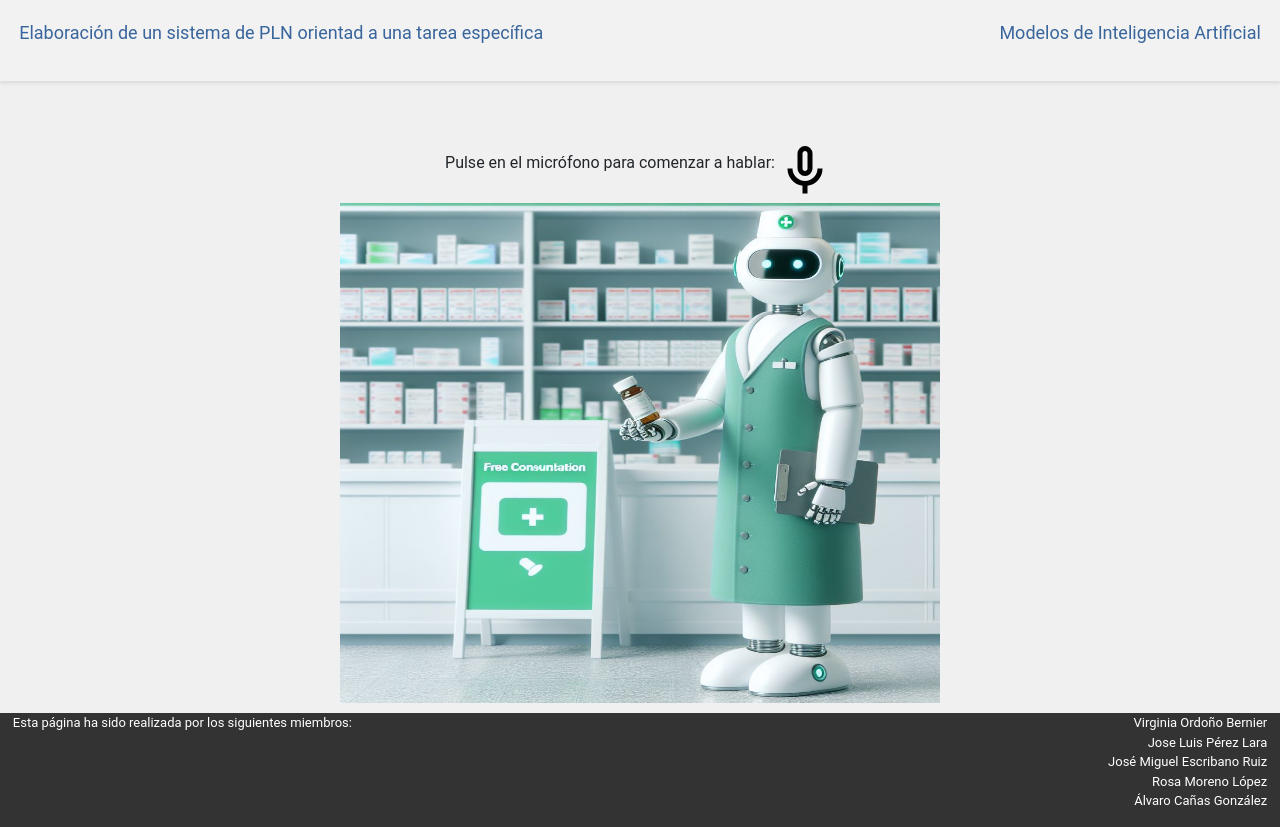
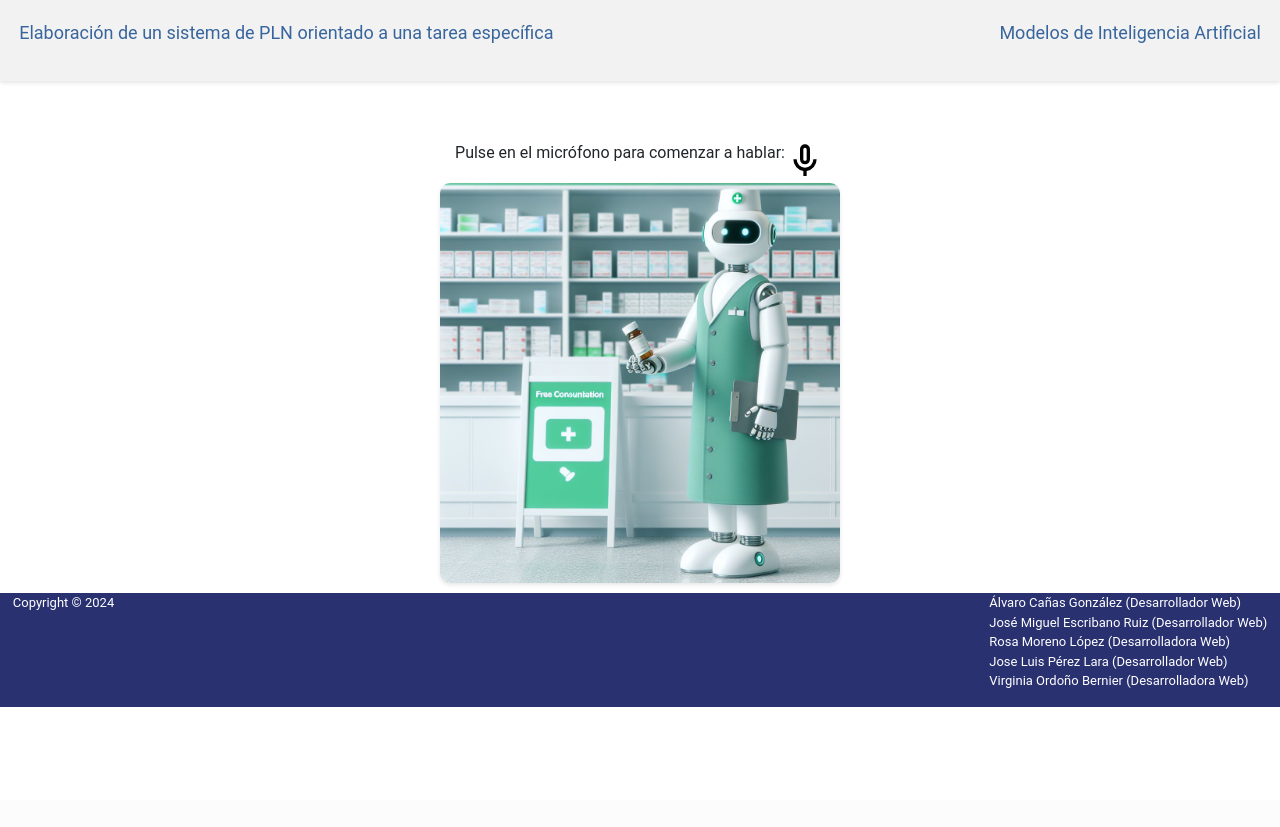
Before and after one commit to viorbe20/medical-leaflet-api-nlp, a Flask app: page / in a window 1280 px wide. After the commit the page ends 707 px from the top, so only its background shows below. Run offline with Flask 3, Linux system fonts and the light colour scheme; parts of the project's set-up code (start-up, migrations or seed data) failed here and were passed over; some libraries are stand-ins or nearby versions.

Commit message:
change home design

```diff
--- a/main.py
+++ b/main.py
@@ -20,7 +20,6 @@ def home():
 
 @app.route('/information', methods=['GET'])
 def information():
-    # Iniciar el diálogo. sin no habla da errro. controlar eso
     text_to_speech("Por favor, indique el nombre del medicamento del cual desea obtener información.")
     try:
         user_input = speech_to_text()
@@ -28,7 +27,10 @@ def information():
         return render_template('notFound.html', data={"msg": "No se ha detectado ninguna entrada de voz, recarga la página y vuelve a intentarlo."})
 
     if user_input:
+
         processed_data = process_text(user_input)
+
+
         print("Texto limpio:", processed_data["cleaned_text"])
         print("Verbos de acción:", processed_data["action_verbs"])
         print("Valores numéricos:", processed_data["numeric_values"])
@@ -37,7 +39,7 @@ def information():
         print("No se ha detectado ninguna entrada de voz.")
 
     if not processed_data["noun_phrases"]:
-        return render_template('notFound.html', data={"msg": "No se ha detectado el nombre de un medicamento."})
+        return render_template('notFound.html')
 
     data = get_medicine_info(processed_data["noun_phrases"][0])
     # print(data["fotos"][0]["url"])
--- a/static/style.css
+++ b/static/style.css
@@ -3,7 +3,7 @@ body{
     margin: 0;
     padding: 0;
     box-sizing: border-box;
-    background-color: #F0F0F0;
+    background-color: white;
 }
 
 h1{
@@ -17,7 +17,6 @@ header {
     box-shadow: 0px 2px 4px rgba(0, 0, 0, 0.1); /* Ajusta los valores según tus preferencias */
     height: 80%;
 }
-
 
 .contentHeader{
     color: #38659C;
@@ -34,9 +33,10 @@ header {
 }
 
 #img_home{
-    width: 40%;
     box-shadow: 0px 2px 4px rgba(0, 0, 0, 0.1);
     border-radius: 10px;
+    width: 400px;
+    height: 400px;
 }
 
 #mic_box{
@@ -71,17 +71,10 @@ header {
     font-style: italic;
 }
 
-.right{
-    margin-left: auto;
-}
-.left{
-    margin-right: auto;
-}
 .aboutUs{
     display: flex;
     justify-content: space-between;
     flex-shrink: 0;
-    background-color: #333;
     color: white;
     font-size: 13px;
     padding: 10px 1;
@@ -91,10 +84,5 @@ header {
 }
 
 footer {
-background-color: #3F434B;
+background-color: #293171;
 }
-
-.contentFooter{
-    background-color: inherit;
-    text-align: end;
-}
--- a/templates/base.html
+++ b/templates/base.html
@@ -10,7 +10,7 @@
     {% block header %}
     <header>
         <div class="contentHeader">
-            <p>Elaboración de un sistema de PLN orientad a una tarea específica</p>
+            <p>Elaboración de un sistema de PLN orientado a una tarea específica</p>
             <p>Modelos de Inteligencia Artificial</p>
         </div>
     </header>
@@ -20,13 +20,20 @@
     <footer>
         <div class="aboutUs">
             <div class="titleFooter">
-                <p>Esta página ha sido realizada por los siguientes miembros:</p>
+                <p>Copyright © 2024</p>
             </div>
             <div class="contentFooter">
-                <p>Virginia Ordoño Bernier<br>Jose Luis Pérez Lara<br>José Miguel Escribano Ruiz<br>Rosa Moreno López<br>Álvaro Cañas González</p>
+                <p>
+                    Álvaro Cañas González (Desarrollador Web)<br>
+                    José Miguel Escribano Ruiz (Desarrollador Web)<br>
+                    Rosa Moreno López (Desarrolladora Web)<br>
+                    Jose Luis Pérez Lara (Desarrollador Web)<br>
+                    Virginia Ordoño Bernier (Desarrolladora Web)<br>
+                </p>
             </div>
         </div>
     </footer>
+
     {% endblock %}
 </body>
 </html>
--- a/templates/home.html
+++ b/templates/home.html
@@ -10,7 +10,7 @@
                     <img src="/static/img/mic.svg" alt="micrófono" id="mic_home" class="microfono" onclick="enviarClick()">
                 </div>
                 <div class="robot_farmaceutico" id='robot_box'>
-                    <img src="/static/img/robot-farmaceutico1.jpg" width="600" height="500" alt="robot farmacéutico" id="img">
+                    <img src="/static/img/robot-farmaceutico1.jpg" width="600" height="500" alt="robot farmacéutico" id="img_home">
                 </div>
             </div>
         </div>
--- a/templates/notFound.html
+++ b/templates/notFound.html
@@ -5,10 +5,9 @@
     <div class="container mt-5">
         <div class="row">
             <div class="col-md-12">
-                <h1 class="text-center">Medicamento no encontrado, pulse en la imagen para volver</h1>
+                <p class="text-center">Medicamento no encontrado, pulse en la imagen para volver</p>
                 <div class="robot-perdido">
                     <img src="/static/img/not-found.jpg" width="600" height="500" alt="robot perdido" id="img" onclick="volver()">
-                    <p class="pie_foto">Esta imagen ha sido generada mendiate Microsoft Copilot.</p>
                 </div>
                 <h2>
                     {% if data %}
```
